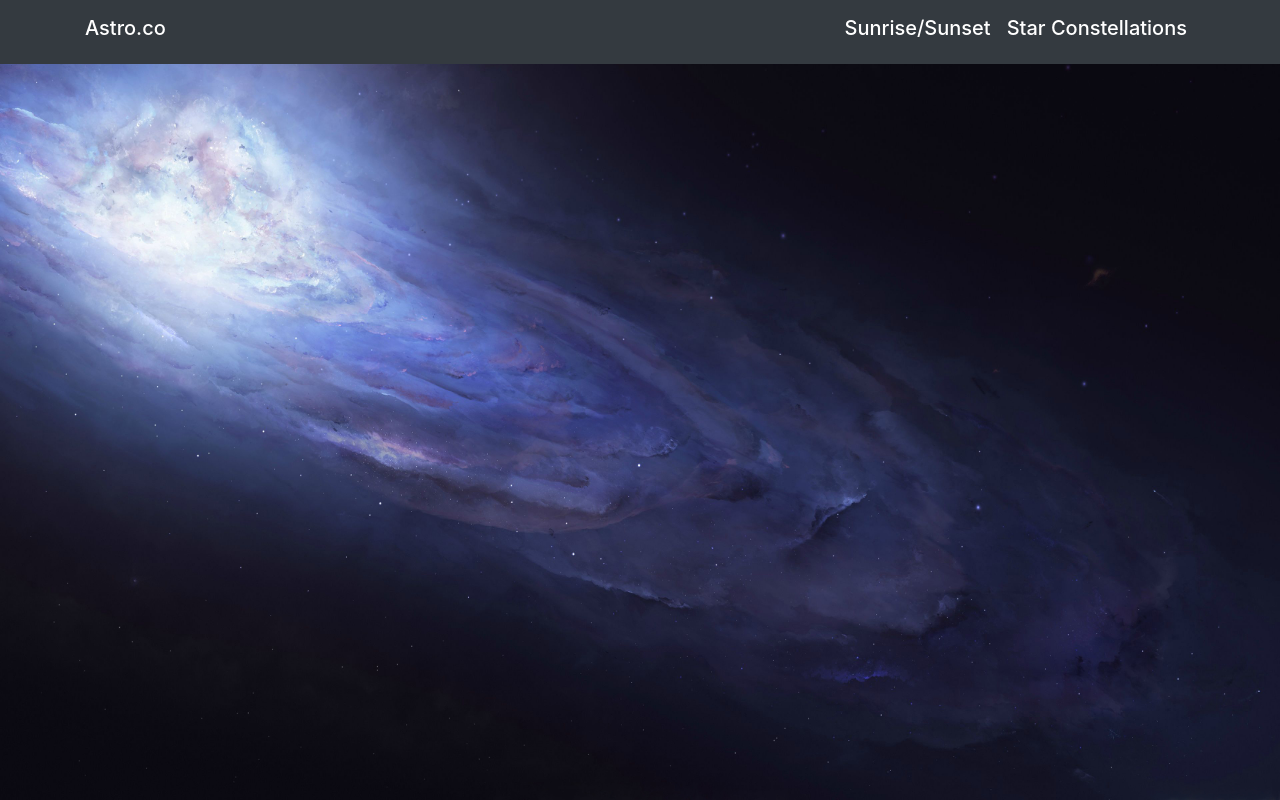
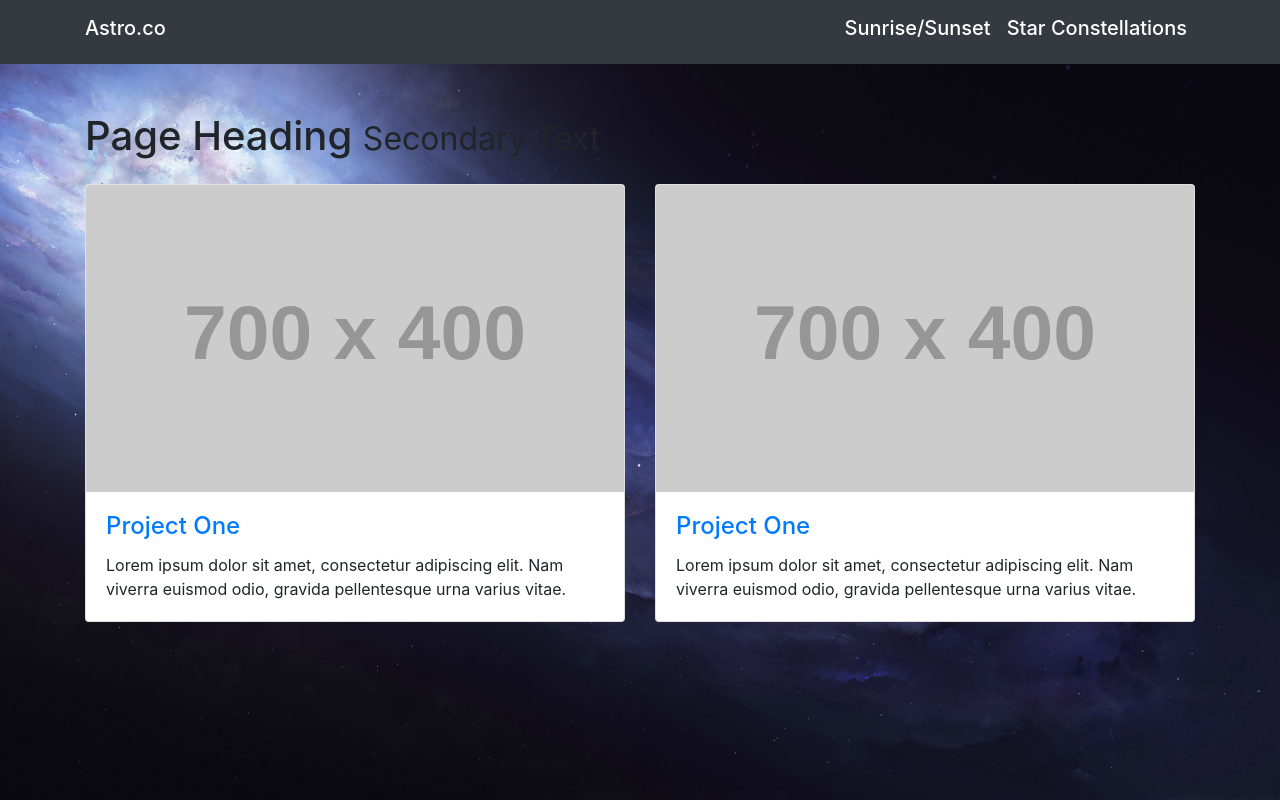
Before and after one commit to jon-infante/astroco, a Flask app: page /sun in a window 1280 px wide. Run offline with Flask 2, Linux system fonts and the light colour scheme; grey boxes labelled with a size stand in for pictures from a placeholder-image service; some libraries are stand-ins or nearby versions.

Commit message:
Templates

```diff
--- a/templates/sun.html
+++ b/templates/sun.html
@@ -4,7 +4,34 @@
 {% block content %}
 <div class="bg-img">
     {% include 'partials/navbar.html' %}
-    <div class="container">
+<div class="container">
+    <h1 class="my-4">Page Heading
+        <small>Secondary Text</small>
+    </h1>
+    <div class="row">
+        <div class="col-lg-6 mb-4">
+            <div class="card h-100">
+                <a href="#"><img class="card-img-top" src="http://placehold.it/700x400" alt=""></a>
+                <div class="card-body">
+                    <h4 class="card-title">
+                        <a href="#">Project One</a>
+                    </h4>
+                    <p class="card-text">Lorem ipsum dolor sit amet, consectetur adipiscing elit. Nam viverra euismod odio, gravida pellentesque urna varius vitae.</p>
+                </div>
+            </div>
+        </div>
+        <div class="col-lg-6 mb-4">
+            <div class="card h-100">
+                <a href="#"><img class="card-img-top" src="http://placehold.it/700x400" alt=""></a>
+                <div class="card-body">
+                    <h4 class="card-title">
+                        <a href="#">Project One</a>
+                    </h4>
+                    <p class="card-text">Lorem ipsum dolor sit amet, consectetur adipiscing elit. Nam viverra euismod odio, gravida pellentesque urna varius vitae.</p>
+                </div>
+            </div>
+        </div>
+        </div>
     </div>
 </div>
 {% endblock %}
```
Also changed, not shown: templates/stars.html (+25 -13 lines).
